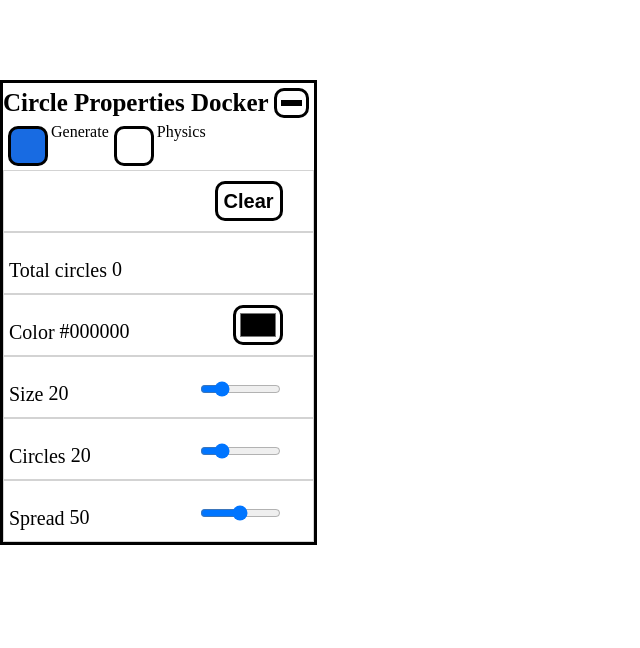
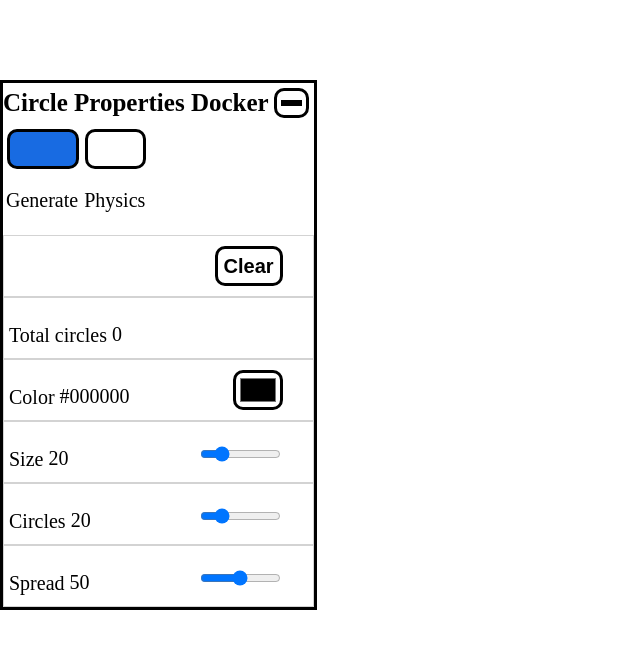
Before and after one commit to krissendev/QuadTree, a website with bundled scripts: page static/index.html in a window 1280 px wide. Shown: the whole page, without its empty margins (0-640 px from the left). Built offline with nearby package versions, Linux system fonts and the light colour scheme.

Commit message:
Radio button styling

```diff
--- a/static/index.html
+++ b/static/index.html
@@ -34,10 +34,14 @@
 
                     <!--Toggle physics from mouse to points-->
                     <form>
-                        <input type="radio" name="toggleCursorMode" id="mouseGenerate" checked="checked">
-                        <label for="mouseGenerate">Generate</label>
-                        <input type="radio" name="toggleCursorMode" id="mousePhysics" >
-                        <label for="mousePhysics">Physics</label>
+                        <div class="radioContainer">
+                            <input type="radio" name="toggleCursorMode" id="mouseGenerate" checked="checked">
+                            <label for="mouseGenerate"><p>Generate</p></label>
+                        </div>
+                        <div class="radioContainer">
+                            <input type="radio" name="toggleCursorMode" id="mousePhysics" >
+                            <label for="mousePhysics"><p>Physics</p></label>
+                        </div>
                     </form>
 
                     <li class="listElement" ><button id="clear_svg" title="Click to delete" aria-label="Clear circles." > Clear</button></li>
--- a/static/index.js
+++ b/static/index.js
@@ -55,7 +55,6 @@ function onInputDown(event){
     let guiFloaterBox = document.querySelector('#gui_floater');
     let guiIsVisible = document.querySelector('.listElement');
     let computedstyleBox = (window.getComputedStyle(guiFloaterBox));
-    let computedstyleVisible = (window.getComputedStyle(guiIsVisible));
 
     const mobileWrap = document.querySelector('#mobileWrap')
     let mobileMenuHidden = mobileWrap.classList.contains('active');
@@ -66,9 +65,6 @@ function onInputDown(event){
     let dockerWidth = parseFloat(computedstyleBox.width.match(/^-?\d+(\.\d+)?/)[0]);
     let dockerTop = parseFloat(computedstyleBox.top.match(/^-?\d+(\.\d+)?/)[0]);
     let dockerHeight = parseFloat(computedstyleBox.height.match(/^-?\d+(\.\d+)?/)[0]);
-    //console.log(computedstyleVisible)
-    //console.log(dockerHidden, dockerLeft, dockerRight, dockerTop, dockerBottom)
-    //if(!dockerHidden, )
 
     let mx=event.clientX;
     let my=event.clientY;
@@ -97,7 +93,6 @@ function onInputDown(event){
        (my<=dockerHeight+dockerTop &&
        my>= dockerTop)){
         return;
-        //console.log("inside box, mx:,", mx," dr:", dockerWidth+dockerLeft, " dl:", dockerLeft)
     }
     // dockerHidden
     else{
@@ -108,16 +103,6 @@ function onInputDown(event){
 
 }
 
-
-
-
-
-
-
-// screenClick.addEventListener('pointerdown', (event) => {
-//     console.log("screenClick...")
-//     circleCount = addSVGCircle(event, circleCount);
-// });
 
 //Update UI slider number
 document.addEventListener('DOMContentLoaded', function () {
@@ -146,13 +131,6 @@ function clearCanvas (){
     circleCount=0;
     displayCount.innerHTML = circleCount;
 }
-
-
-
-
-
-
-
 
 //Aria - keyboard button activation
 
--- a/static/styles/style.css
+++ b/static/styles/style.css
@@ -9,7 +9,10 @@ body{
     margin:0px;
     overflow:hidden;
 }
-
+p{
+    font-size: 20px;
+    list-style-type: none;
+}
 /*Svgcontainer*/
 #content_svg {
     position:absolute;
@@ -128,7 +131,7 @@ li {
 /*Unselectanle text*/
 .guiLists li label,
 .guiLists li p,
-form label {
+.radioContainer label {
     -webkit-user-select: none; /* Safari */
     -ms-user-select: none; /* IE 10 and IE 11 */
     user-select: none; /* Standard syntax */
@@ -145,15 +148,25 @@ form label {
 .guiLists form{
     display:inline-flex;
     justify-content: flex-end;
+    flex-wrap: wrap;
 }
-.guiLists form input{
+.radioContainer{
+    display: flex;
+    flex-direction: column;
+    align-items: center;
+    box-sizing: border-box;
+    padding:3px;
+}
+.radioContainer input{
     border-radius: 50%;
     appearance: none;
     border-radius: 10px;
     height: 40px;
-    width: 40px;
+    width: 100%;
 }
-.guiLists form input[type="radio"]:not(:disabled):checked {
+.radioContainer label{width:100%}
+
+.radioContainer input[type="radio"]:not(:disabled):checked {
     background-color: #186be2;
 }
 .guiLists li input[type="checkbox"]{
--- a/static/util/responsiveMenu.js
+++ b/static/util/responsiveMenu.js
@@ -11,7 +11,6 @@ let mobileMenuVisible;
 
 function toggleMenu(){
     mobileMenuVisible = mobileWrap.classList.contains('active');
-    console.log("toggled2:", mobileMenuVisible)
     //enabling menu
     if(!mobileMenuVisible){
         mobileWrap.classList.add('active'); //display burger menu
```
